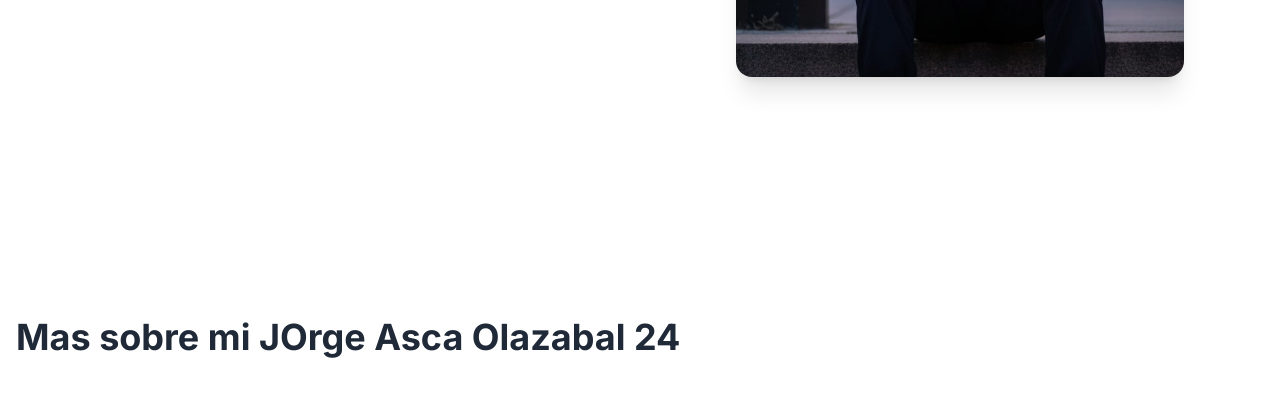
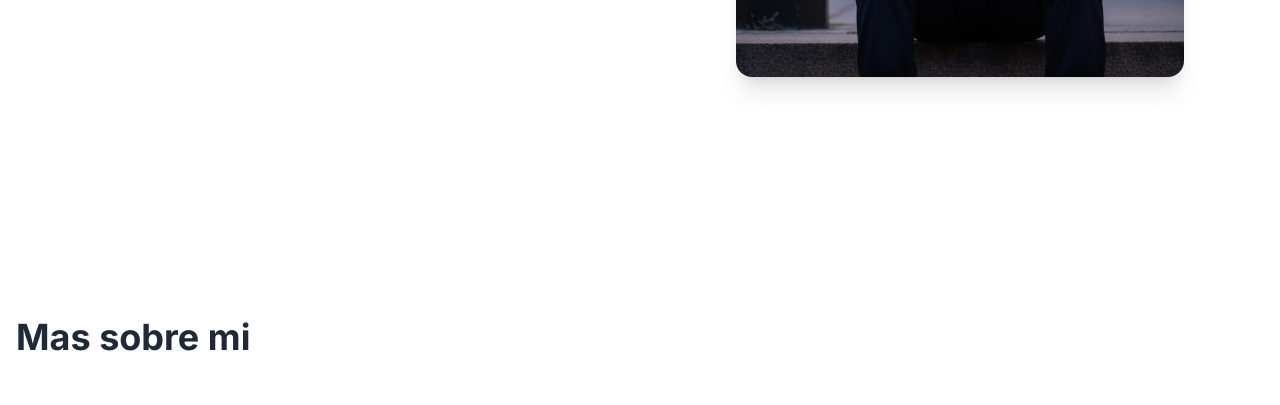
Before and after one commit to JorgeAsca/PorfolioAstro, an Astro site in the folder Astroporfolio/: page / in a window 1280 px wide. Shown: the part 547-952 px from the top of the page. Built offline with nearby package versions, Linux system fonts and the light colour scheme; Astro itself is replaced by a stand-in of ours.

Commit message:
Nuevo cambio

```diff
--- a/Astroporfolio/src/pages/index.astro
+++ b/Astroporfolio/src/pages/index.astro
@@ -14,7 +14,7 @@ import RoleSplit from '../components/RoleSplit.astro';
 
         <div class="py-16 animate-on-scroll">
             <h2 class="text-4xl font-bold text-gray-800">
-                Mas sobre mi JOrge Asca Olazabal 24
+                Mas sobre mi
             </h2>
         </div>
 
```
